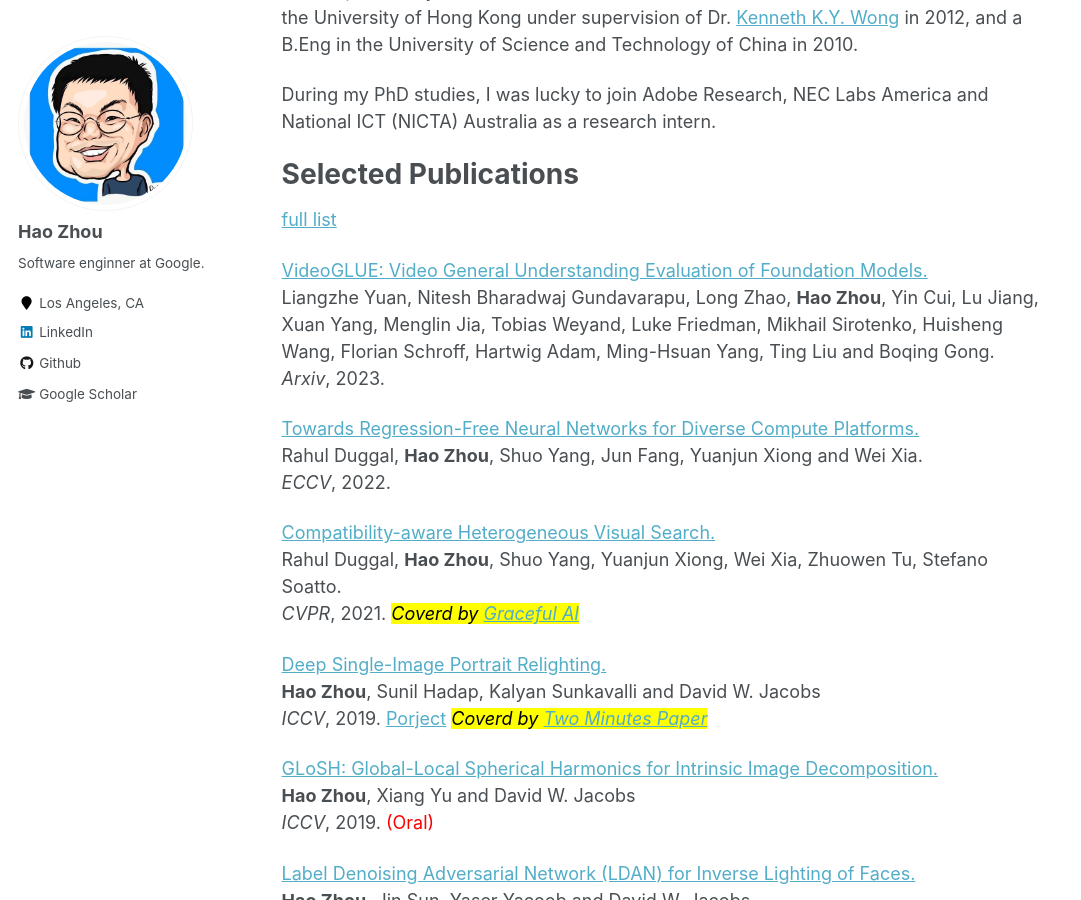
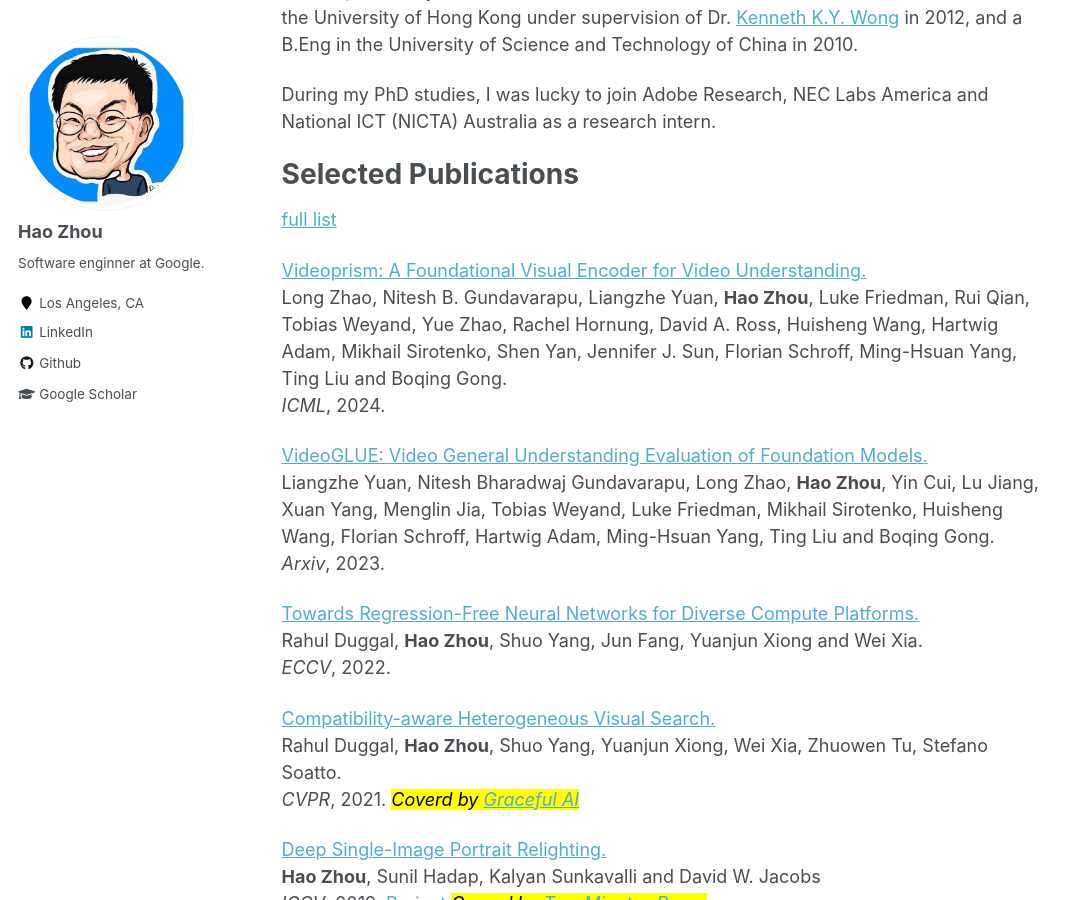
Before and after one commit to zhhoper/zhhoper.github.io, a Jekyll site: the page built from _pages/about.md, in a window 1280 px wide and 900 px high, scrolled down 342 px. Shown: the whole window, without its empty margins (0-1081 px from the left). Built offline with Jekyll 4.4.1, drawn with Linux system fonts in a browser that asks for light colours.

Commit message:
Add papers from 2024

```diff
--- a/_pages/about.md
+++ b/_pages/about.md
@@ -20,6 +20,10 @@ Selected Publications
 
 [full list](https://scholar.google.com/citations?user=LSkAN30AAAAJ&hl=en)
 
+<a href="https://arxiv.org/pdf/2402.13217"><papertitle>Videoprism: A Foundational Visual Encoder for Video Understanding.</papertitle></a>
+<br>Long Zhao, Nitesh B. Gundavarapu, Liangzhe Yuan, <strong>Hao Zhou</strong>, Luke Friedman, Rui Qian, Tobias Weyand, Yue Zhao, Rachel Hornung, David A. Ross, Huisheng Wang, Hartwig Adam, Mikhail Sirotenko, Shen Yan, Jennifer J. Sun, Florian Schroff, Ming-Hsuan Yang, Ting Liu and Boqing Gong.
+<br><em>ICML</em>, 2024.
+
 <a href="https://arxiv.org/pdf/2307.03166.pdf"><papertitle>VideoGLUE: Video General Understanding Evaluation of Foundation Models.</papertitle></a>
 <br>Liangzhe Yuan, Nitesh Bharadwaj Gundavarapu, Long Zhao, <strong>Hao Zhou</strong>, Yin Cui, Lu Jiang, Xuan Yang, Menglin Jia, Tobias Weyand, Luke Friedman, Mikhail Sirotenko, Huisheng Wang, Florian Schroff, Hartwig Adam, Ming-Hsuan Yang, Ting Liu and Boqing Gong.
 <br><em>Arxiv</em>, 2023.
@@ -34,7 +38,7 @@ Selected Publications
 
 <a href="https://openaccess.thecvf.com/content_ICCV_2019/papers/Zhou_Deep_Single-Image_Portrait_Relighting_ICCV_2019_paper.pdf"><papertitle>Deep Single-Image Portrait Relighting.</papertitle></a>
 <br><strong>Hao Zhou</strong>, Sunil Hadap, Kalyan Sunkavalli and David W. Jacobs
-<br><em>ICCV</em>, 2019. <a href="project_pages/dpr.html">Porject</a> <em><mark>Coverd by <a href="https://www.youtube.com/watch?v=Ks7wDYsN4yM">Two Minutes Paper</a></mark></em>
+<br><em>ICCV</em>, 2019. <a href="/project_pages/dpr.html">Porject</a> <em><mark>Coverd by <a href="https://www.youtube.com/watch?v=Ks7wDYsN4yM">Two Minutes Paper</a></mark></em>
 
 <a href="https://openaccess.thecvf.com/content_ICCV_2019/papersZhou_GLoSH_Global-Local_Spherical_Harmonics_for_Intrinsic_Image_Decomposition_ICCV_2019_paper.pdf"><papertitle>GLoSH: Global-Local Spherical Harmonics for Intrinsic Image Decomposition.</papertitle></a>
 <br><strong>Hao Zhou</strong>, Xiang Yu and David W. Jacobs
```
Also changed, not shown: _pages/cv.md (+1 -1 lines), 2 other files.
